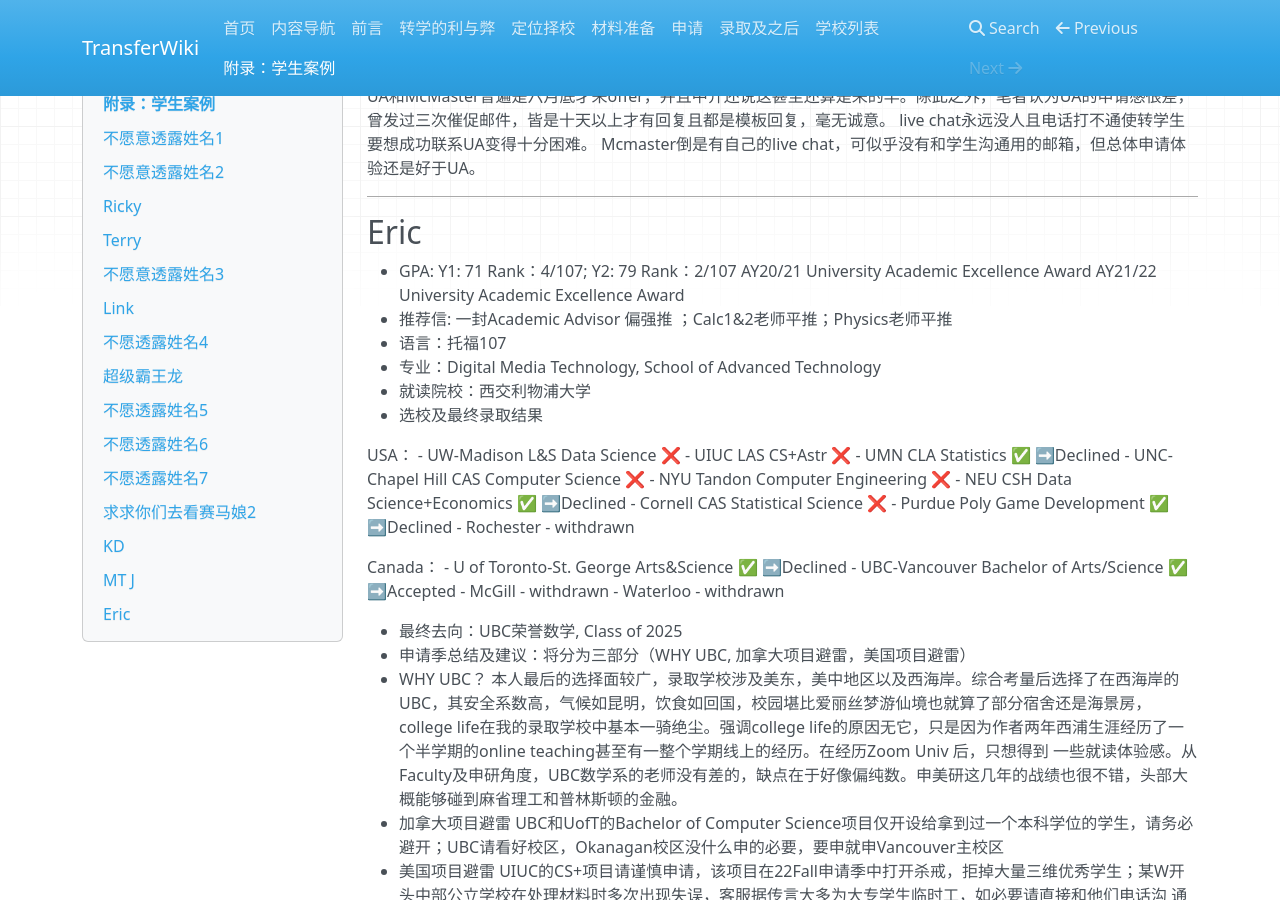
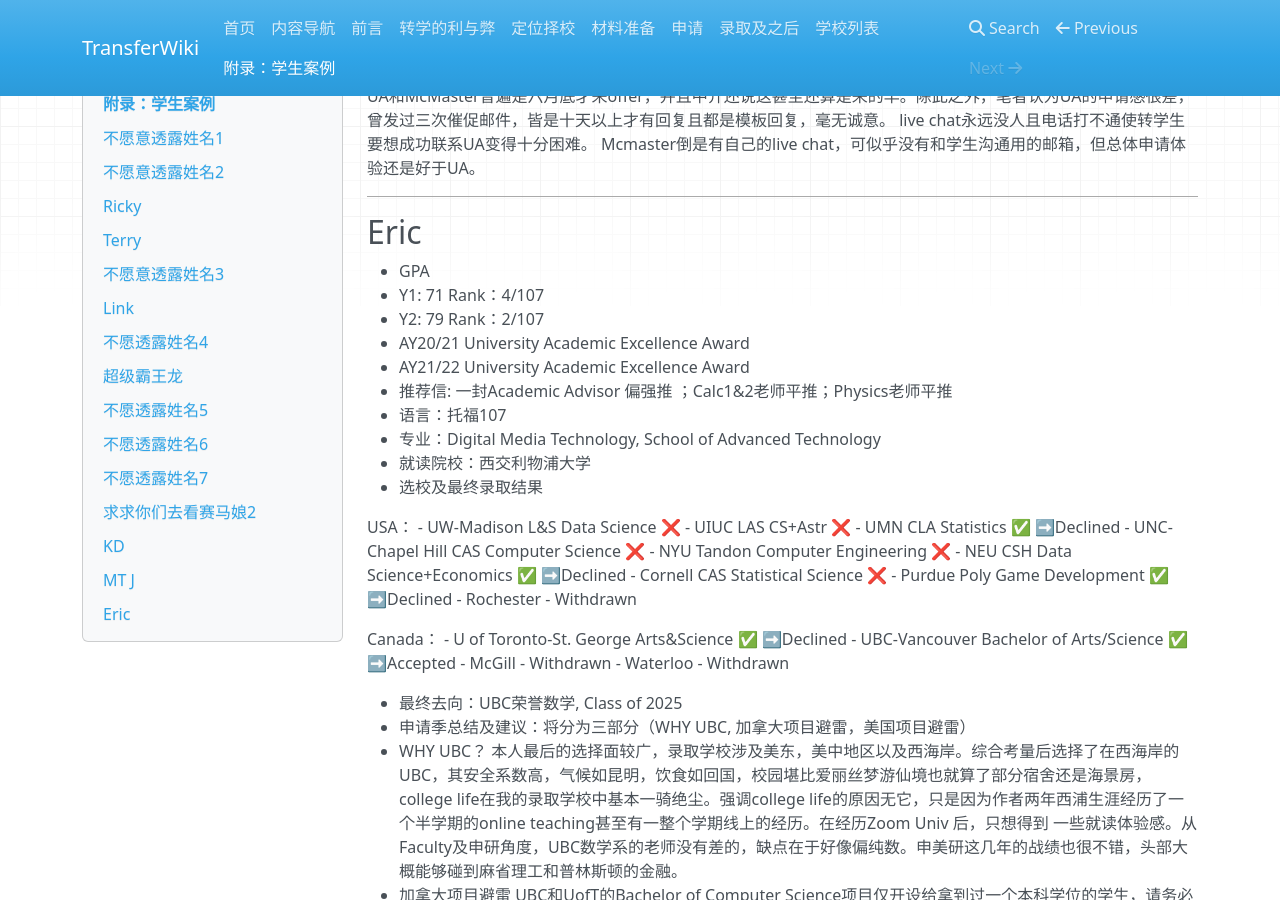
Before and after one commit to SihanXU/TransferWiki, an MkDocs documentation site: the page built from docs/bgs.md, in a window 1280 px wide and 900 px high, scrolled down 5962 px. Built offline with MkDocs 1.6.1, drawn with Linux system fonts in a browser that asks for light colours; nearby versions of some CDN libraries.

Commit message:
Update bgs.md

```diff
--- a/docs/bgs.md
+++ b/docs/bgs.md
@@ -248,19 +250,19 @@ USA：
 - NEU CSH Data Science+Economics                      ✅ ➡️Declined
 - Cornell CAS Statistical Science                     ❌
 - Purdue Poly Game Development                        ✅ ➡️Declined
-- Rochester - withdrawn
+- Rochester - Withdrawn
 
  Canada：
 - U of Toronto-St. George  Arts&Science               ✅ ➡️Declined
 - UBC-Vancouver Bachelor of Arts/Science              ✅ ➡️Accepted
-- McGill - withdrawn
-- Waterloo - withdrawn
+- McGill - Withdrawn
+- Waterloo - Withdrawn
 
 - 最终去向：UBC荣誉数学, Class of 2025
 - 申请季总结及建议：将分为三部分（WHY UBC, 加拿大项目避雷，美国项目避雷）
   - WHY UBC？
   本人最后的选择面较广，录取学校涉及美东，美中地区以及西海岸。综合考量后选择了在西海岸的UBC，其安全系数高，气候如昆明，饮食如回国，校园堪比爱丽丝梦游仙境也就算了部分宿舍还是海景房，     college   life在我的录取学校中基本一骑绝尘。强调college life的原因无它，只是因为作者两年西浦生涯经历了一个半学期的online teaching甚至有一整个学期线上的经历。在经历Zoom Univ   后，只想得到   一些就读体验感。从Faculty及申研角度，UBC数学系的老师没有差的，缺点在于好像偏纯数。申美研这几年的战绩也很不错，头部大概能够碰到麻省理工和普林斯顿的金融。
-- 加拿大项目避雷
+  - 加拿大项目避雷
   UBC和UofT的Bachelor of Computer Science项目仅开设给拿到过一个本科学位的学生，请务必避开；UBC请看好校区，Okanagan校区没什么申的必要，要申就申Vancouver主校区
-- 美国项目避雷
+  - 美国项目避雷
   UIUC的CS+项目请谨慎申请，该项目在22Fall申请季中打开杀戒，拒掉大量三维优秀学生；某W开头中部公立学校在处理材料时多次出现失误，客服据传言大多为大专学生临时工，如必要请直接和他们电话沟   通确保材料送到
```
Also changed, not shown: other parts of docs/bgs.md (+5 -3 lines).
